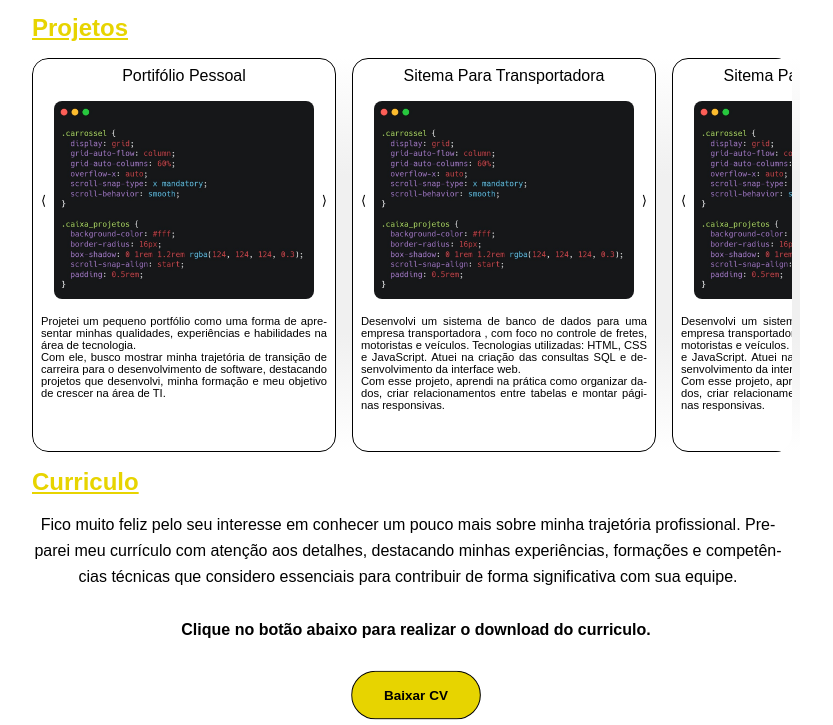
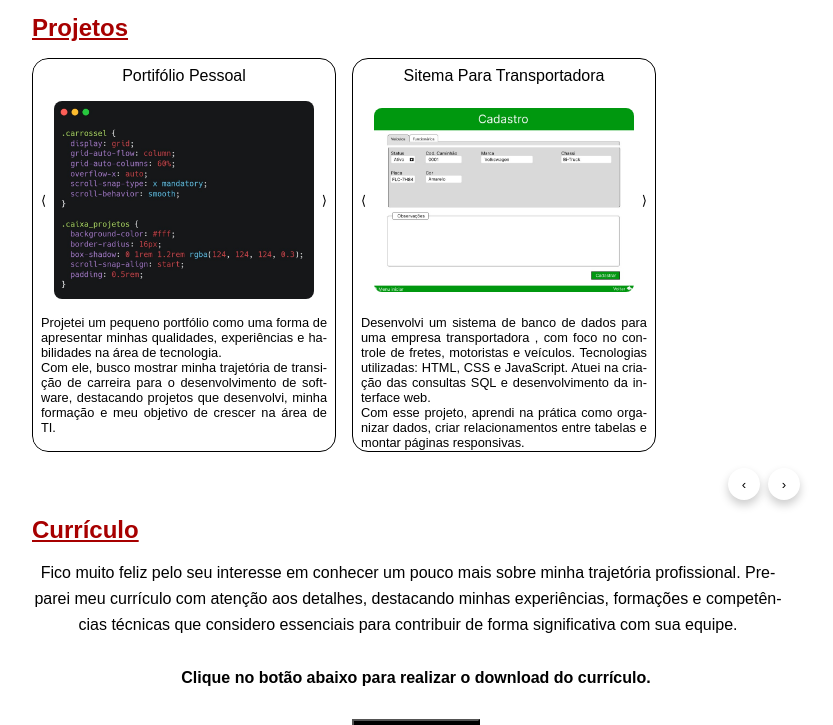
Before and after one commit to DouglasNolli/Meu-portifolio, a plain HTML site: page index.html in a window 1280 px wide. Shown: the part 795-1520 px from the top of the page, without its empty margins (272-1105 px from the left). Drawn offline with Linux system fonts and the light colour scheme.

Commit message:
Add files via upload

```diff
--- a/index.html
+++ b/index.html
@@ -13,7 +13,7 @@
             <nav id="menu">
                 <a href="#sobre_mim">Sobre mim</a>
                 <a href="#projetos">Projetos</a>
-                <a href="#curriculo">Curriculo</a>
+                <a href="#curriculo">Currículo</a>
                 <a href="#contato">Contato</a>
             </nav>
           </div>
@@ -62,7 +62,6 @@
         </section>
         <section id="projetos">
             <h2>Projetos</h2>
-            <div class="faixa_detalhe">
                 <div class="carrossel">
                     <div class="caixa_projetos">
                         <div class="titulo">Portifólio Pessoal</div>
@@ -86,27 +85,9 @@
                         <div class="carrossel_container">
                             <button class="btn_carrossel anterior">⟨</button>
                             <div class="carrossel_imagens">
-                            <div class="imagens_projeto"><img src="imagens\carbon.jpg" /></div>
-                            <div class="imagens_projeto"><img src="imagens\carbon.jpg" /></div>
-                            </div>
-                            <button class="btn_carrossel proximo">⟩</button>
-                        </div>
-                        <div class="descricao_projeto">
-                            <p>
-                                Desenvolvi um sistema de banco de dados para uma empresa transportadora , com foco no controle de fretes, motoristas e veículos.
-                                Tecnologias utilizadas: HTML, CSS e JavaScript.
-                                Atuei na criação das consultas SQL e desenvolvimento da interface web.<br>
-                                Com esse projeto, aprendi na prática como organizar dados, criar relacionamentos entre tabelas e montar páginas responsivas.
-                            </p>
-                        </div>
-                    </div>
-                    <div class="caixa_projetos">
-                        <div class="titulo">Sitema Para Transportadora</div>
-                        <div class="carrossel_container">
-                            <button class="btn_carrossel anterior">⟨</button>
-                            <div class="carrossel_imagens">
-                            <div class="imagens_projeto"><img src="imagens\carbon.jpg" /></div>
-                            <div class="imagens_projeto"><img src="imagens\carbon.jpg" /></div>
+                            <div class="imagens_projeto"><img src="imagens\1.jpg" /></div>
+                            <div class="imagens_projeto"><img src="imagens\2.jpg" /></div>
+                            <div class="imagens_projeto"><img src="imagens\transportadora.jpg" /></div>
                             </div>
                             <button class="btn_carrossel proximo">⟩</button>
                         </div>
@@ -120,10 +101,13 @@
                         </div>
                     </div>
                 </div>
-            </div>
+                <div class="bt_projeto">
+                    <button id="bt_ant_muda_projeto">‹</button>
+                    <button id="bt_prox_muda_projeto">›</button>
+                </div>
         </section>
         <section id="curriculo">
-            <h2>Curriculo</h2>
+            <h2>Currículo</h2>
             <div class="texto_curriculo">
                 <p>Fico muito feliz pelo seu interesse em conhecer um pouco mais sobre minha trajetória profissional.
                     Preparei meu currículo com atenção aos detalhes, destacando minhas experiências, formações e
@@ -131,7 +115,7 @@
                 </p>
             </div>
             <div class="download">
-                <p><b>Clique no botão abaixo para realizar o download do curriculo.</b></p>
+                <p><b>Clique no botão abaixo para realizar o download do currículo.</b></p>
             </div>
             <button onclick="baixar_arquivo()" class="bt_curriculo" style="text-decoration: none;"><b>Baixar CV</b></button>
         </section>
--- a/style.css
+++ b/style.css
@@ -1,9 +1,9 @@
 :root {
     --cor-primaria: #222;
     --cor-secundaria: #fff;
-    --cor-terciaria: #E7D400;
+    --cor-terciaria: #a70000;
     --cor-quaternaria: #000;
-    --cor-quinaria: #9b9b9b;
+    --cor-quinaria: #b7b7b7;
 }
 
 * {
@@ -109,11 +109,11 @@ main {
     height: 10rem;
     gap: 1.5rem;
     justify-content: center;
-    }
+}
 
 .imagem_perfil {
-    width: 7rem;
-    height: 9rem;
+    width: 6rem;
+    height: 8rem;
     display: grid;
     grid-row-start: 1;
     grid-column-start: 2;
@@ -182,17 +182,16 @@ footer {
     text-decoration: underline;
 }
 
-.faixa_detalhe {
-    background: linear-gradient(
-    to bottom,
-    rgba(255, 255, 255, 0) 0%,
-    rgb(240, 240, 240) 30%,
-    rgb(240, 240, 240) 70%,
-    rgba(255, 255, 255, 0) 100%
-    );
-    width: 100%;
-    display: flex;
-    justify-content: center;
+.bt_projeto {
+    display: none;
+}
+
+#bt_ant_muda_projeto {
+    display: none;
+}
+
+#bt_prox_muda_projeto {
+    display: none;
 }
 
 .carrossel {
@@ -310,33 +309,20 @@ footer {
 }
 
 .bt_curriculo {
-    background-color: #E7D400;
-    border-radius: 50%;
-    border: 0.05rem solid var(--cor-quaternaria);
+    background-color: var(--cor-quaternaria);
     display: grid;
     grid-row-start: 4;
-    border-radius: 2rem;
     width: 5rem;
     height: 2rem;
     align-items: center;
     justify-self: center;
     cursor: pointer;
-    animation: bolha 1.8s ease-in-out infinite;
-    transition: transform 0.3s ease;
     margin-bottom: 4rem;
+    color: var(--cor-secundaria);
 }
 
 .botao-bolha:hover {
     transform: scale(1.0);
-}
-
-@keyframes bolha {
-    0%, 100% {
-        transform: scale(1);
-    }
-    50% {
-        transform: scale(1.05);
-    }
 }
 
 #contato {
@@ -455,8 +441,53 @@ footer {
         font-size: 1.5rem;
     }
 
+    .descricao_projeto {
+        font-size: 0.8rem;
+    }
     .carrossel {
         grid-auto-columns: 40%;
+    }
+
+    .bt_projeto {
+        display: flex;
+        justify-content: flex-end;
+        gap:0.5rem;
+    }
+
+    #bt_ant_muda_projeto {
+        background-color: var(--cor-secundaria);
+        border: none;
+        border-radius: 50%;
+        width: 2rem;
+        height: 2rem;
+        display: flex;
+        align-items: center;
+        justify-content: center;
+        cursor: pointer;
+        box-shadow:0 5px 10px rgba(0, 0, 0, 0.2);
+        transition: all 0.2s ease-in-out;
+    }
+
+    #bt_ant_muda_projeto:hover {
+        box-shadow: 0 8px 16px rgba(0, 0, 0, 0.3);
+    }
+
+    #bt_prox_muda_projeto {
+        background-color: var(--cor-secundaria);
+        border: none;
+        border-radius: 50%;
+        width: 2rem;
+        height: 2rem;
+        display: flex;
+        align-items: center;
+        justify-content: center;
+        cursor: pointer;
+        box-shadow:0 5px 10px rgba(0, 0, 0, 0.2);
+        transition: all 0.2s ease-in-out;
+    }
+
+    #bt_prox_muda_projeto:hover {
+        box-shadow: 0 8px 16px rgba(0, 0, 0, 0.3);
     }
 
     #curriculo h2 {
@@ -476,7 +507,6 @@ footer {
     }
 
     .bt_curriculo {
-        border-radius: 2rem;
         width: 8rem;
         height: 3rem;
     }
```
Also changed, not shown: script.js (line endings or trailing spaces), 1 other file.
